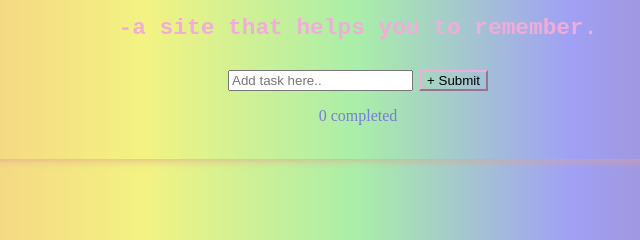
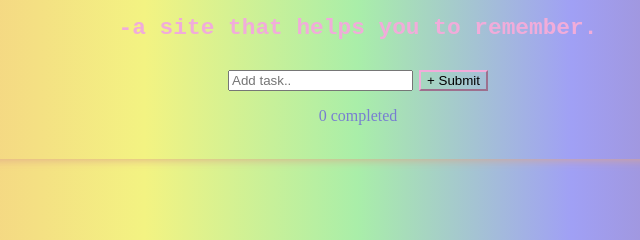
Before and after one commit to Erm0es/ToDoList, a plain HTML site: page index.html in a window 1280 px wide. Shown: the part 122-362 px from the top of the page, 282-922 px from the left. Drawn offline with Linux system fonts and the light colour scheme.

Commit message:
Small decorative changes

```diff
--- a/index.html
+++ b/index.html
@@ -16,7 +16,7 @@
 
 
         <label for ="input1"></label>
-        <input placeholder="Add task here.." type="text" name="input1">
+        <input placeholder="Add task.." type="text" name="input1">
         <button>&#43 Submit</button>
         <p>0 completed</p>
 
```
